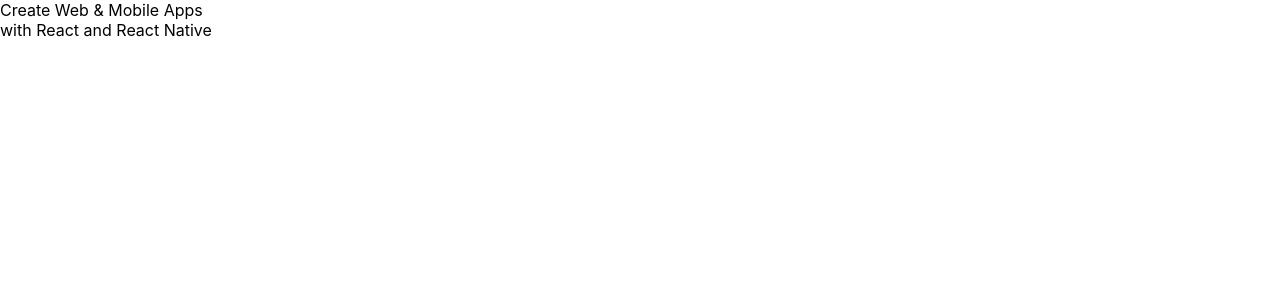
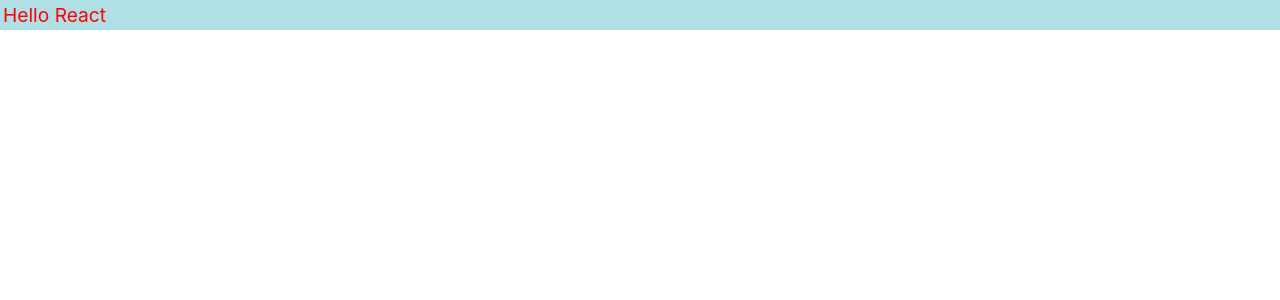
Before and after one commit to nawinda-00/app1, a React (Create React App) app: page / in a window 1280 px wide. Shown: the top 300 px of the page. Built offline with nearby package versions, Linux system fonts and the light colour scheme.

Commit message:
Update App.js with css inline

```diff
--- a/src/App.js
+++ b/src/App.js
@@ -1,15 +1,13 @@
 import './App.css';
 
 function App() {
-  let r='React'
-    let rn='React Native'
-    const el=(
-      <div>
-        Create Web & Mobile Apps<br/>
-        with {r} and {rn}
-      </div>
-    )
-  return el
+  const divStyle = {
+    color: 'red',
+    backgroundColor: 'powderblue',
+    fontSize: 'larger',
+    padding: '3px',
+  }
+  return <div style={divStyle}>Hello React</div>
 }
 
 export default App;
```
